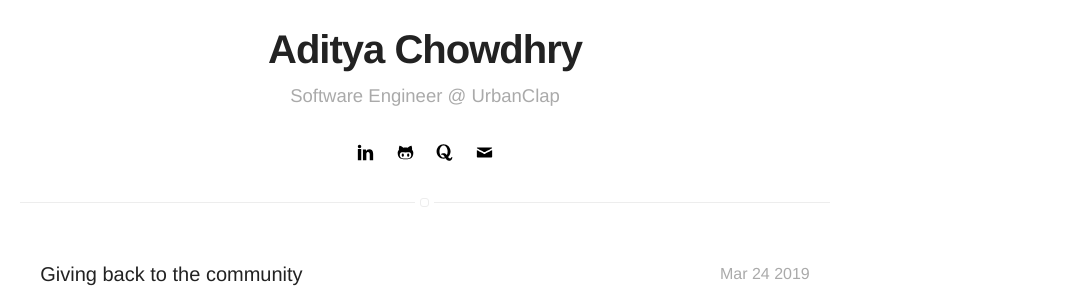
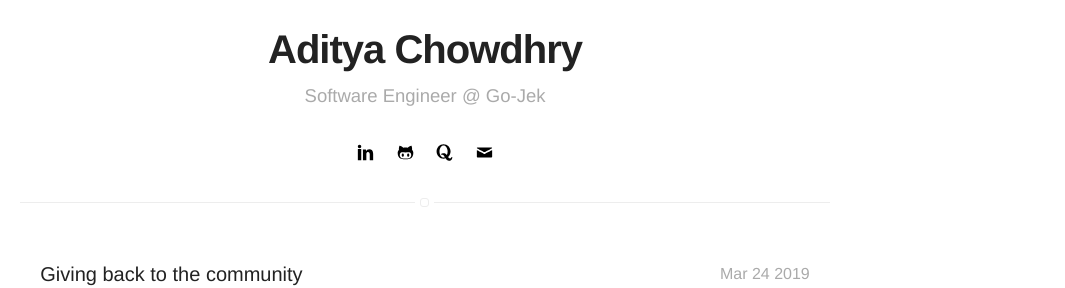
Before and after one commit to Aditya-Chowdhry/Aditya-Chowdhry.github.io, a Jekyll site: the page built from blog/index.html, in a window 1280 px wide. Shown: the part 252-540 px from the top of the page, without its empty margins (215-1280 px from the left). Built offline with Jekyll 4.4.1, drawn with Linux system fonts in a browser that asks for light colours.

Commit message:
update current jon

```diff
--- a/_config.yml
+++ b/_config.yml
@@ -1,6 +1,6 @@
 # main text of home
 name: Aditya Chowdhry
-bio: Software Engineer @ UrbanClap
+bio: Software Engineer @ Go-Jek
 
 # twitter summary info
 description: Aditya Chowdhry personal website
```
